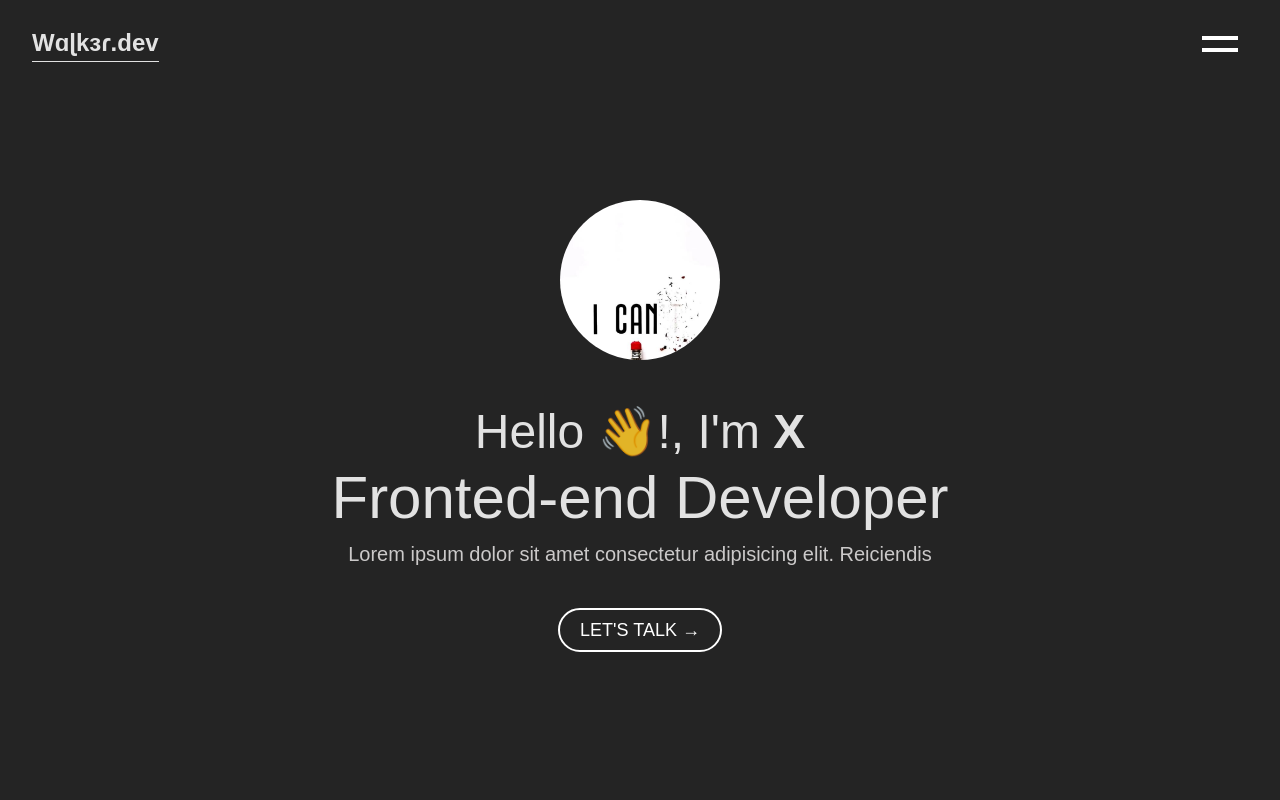
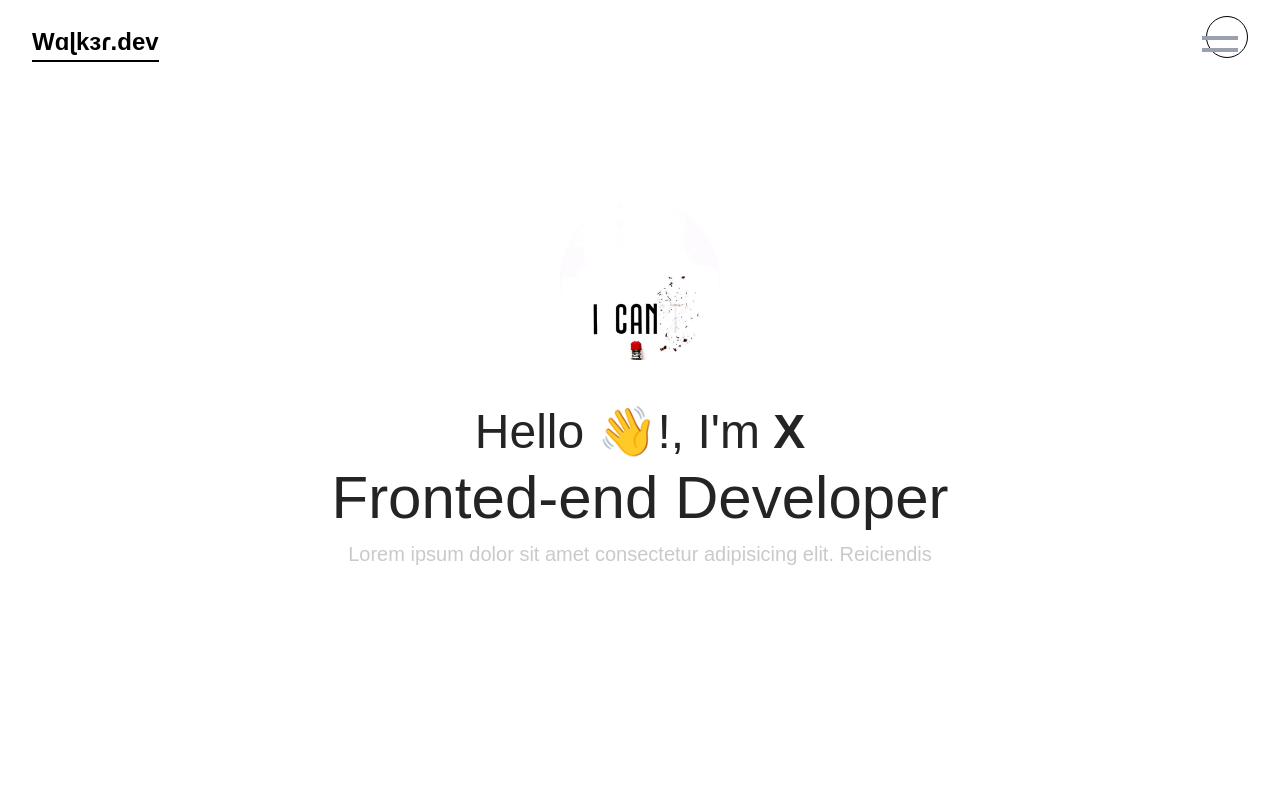
Before and after one commit to Walker-Gideon/walker.dev, a React (Vite) app: page / in a window 1280 px wide. Shown: the top 800 px of the page. Built offline with nearby package versions, Linux system fonts and the light colour scheme; a web font is replaced by a local one.

Commit message:
Getting alone with the layout and the styling

```diff
--- a/src/components/Header.jsx
+++ b/src/components/Header.jsx
@@ -8,11 +8,12 @@ export default function Header() {
   return (
     <div className="w-full h-25 px-8 py-4 sticky top-0 z-50">
       <header className="flex items-center justify-between">
-        <div className="border-b-1 pb-0.5">
-          <a href="#" className="text-2xl font-bold cursor-pointer">
+        <div className="border-b-2 border-black pb-0.5">
+          <a href="#" className="text-black text-2xl font-bold cursor-pointer">
             Wɑɭkɜɾ.dev
           </a>
         </div>
+
         <MotionConfig
           transition={{
             duration: 0.4,
@@ -24,12 +25,12 @@ export default function Header() {
             onClick={() => setShowMenu(!showMenu)}
             animate={showMenu ? "open" : "close"}
           >
-            <div class="absolute inset-0 bg-black rounded-full scale-0 group-hover:scale-150 transition-transform duration-500 ease-out"></div>
+            <div class="absolute inset-0 bg-black rounded-full scale-0 group-hover:scale-150 group-hover: transition-transform duration-500 ease-out"></div>
             <div className="">
               <motion.span
                 style={{ top: "40%", left: "50%", x: "-50%", y: "-50%" }}
                 className={`absolute h-1 w-9 ${
-                  showMenu === true ? `bg-black` : `bg-white`
+                  showMenu === true ? `bg-gray-400` : `bg-gray-400`
                 }`}
                 variants={{
                   open: {
@@ -45,7 +46,7 @@ export default function Header() {
               <motion.span
                 style={{ top: "60%", left: "50%", x: "-50%", y: "-50%" }}
                 className={`absolute h-1 w-9 ${
-                  showMenu === true ? `bg-black` : `bg-white`
+                  showMenu === true ? `bg-gray-400` : `bg-gray-400`
                 }`}
                 variants={{
                   open: {
@@ -63,7 +64,7 @@ export default function Header() {
         </MotionConfig>
       </header>
 
-      <div className="absolute top-2 right-5 rounded-4xl overflow-hidden">
+      <div className="absolute top-4 right-8 overflow-hidden">
         <MenuNav showMenu={showMenu} />
       </div>
     </div>
--- a/src/components/MenuNav.jsx
+++ b/src/components/MenuNav.jsx
@@ -5,9 +5,9 @@ import ButtonNav from "./ButtonNav";
 function MenuNav({ showMenu }) {
   const boxVariants = {
     initial: {
-      width: 10,
-      height: 10,
-      x: "120%",
+      width: 42,
+      height: 42,
+      x: "1",
     },
     expanded: {
       width: "80vw",
@@ -35,7 +35,7 @@ function MenuNav({ showMenu }) {
 
   return (
     <motion.aside
-      style={{ x: "105%" }}
+      // style={{ x: "105%" }}
       variants={boxVariants}
       initial="initial"
       animate={showMenu ? "expanded" : "initial"}
@@ -46,7 +46,7 @@ function MenuNav({ showMenu }) {
         height: { duration: 0.4, ease: "easeOut", delay: 0.2 },
       }}
       // [#242424]
-      className=" bg-white text-white overflow-hidden"
+      className="bg-white text-white border-1 border-black rounded-4xl overflow-hidden"
     >
       <AnimatePresence>
         <motion.div
--- a/src/index.css
+++ b/src/index.css
@@ -5,8 +5,10 @@
   font-weight: 400;
 
   color-scheme: light dark;
-  color: rgba(255, 255, 255, 0.87);
-  background-color: #242424;
+  color: #242424;
+  background-color: #fff;
+  /* color: rgba(255, 255, 255, 0.87); */
+  /* background-color: #242424; */
 
   font-synthesis: none;
   text-rendering: optimizeLegibility;
```
